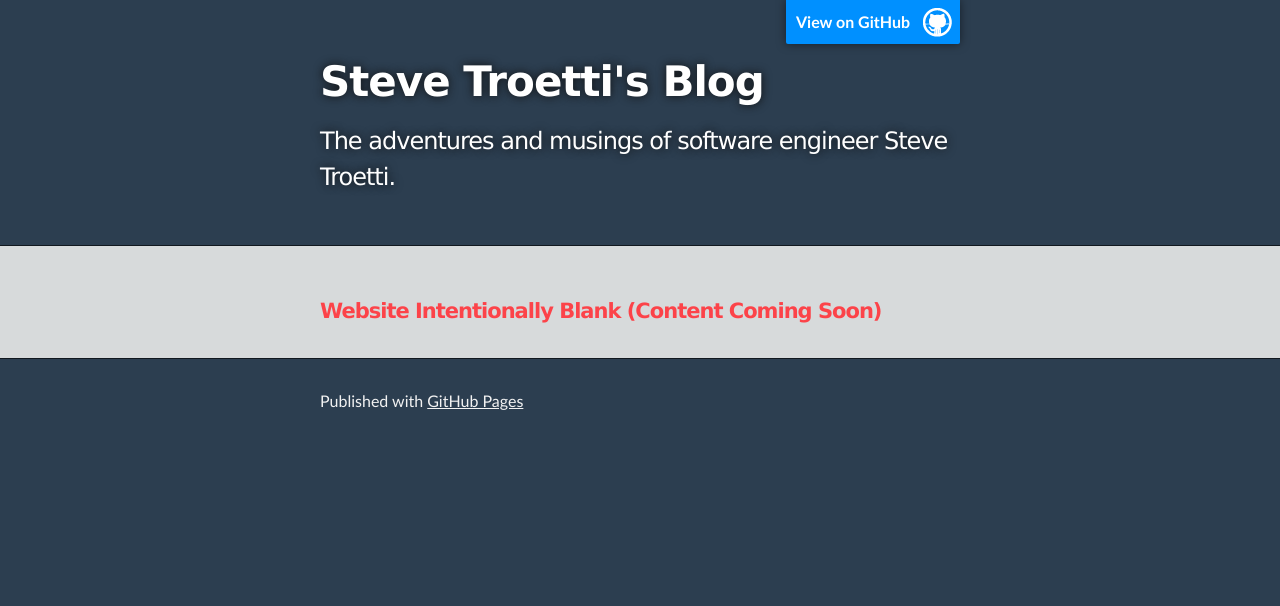
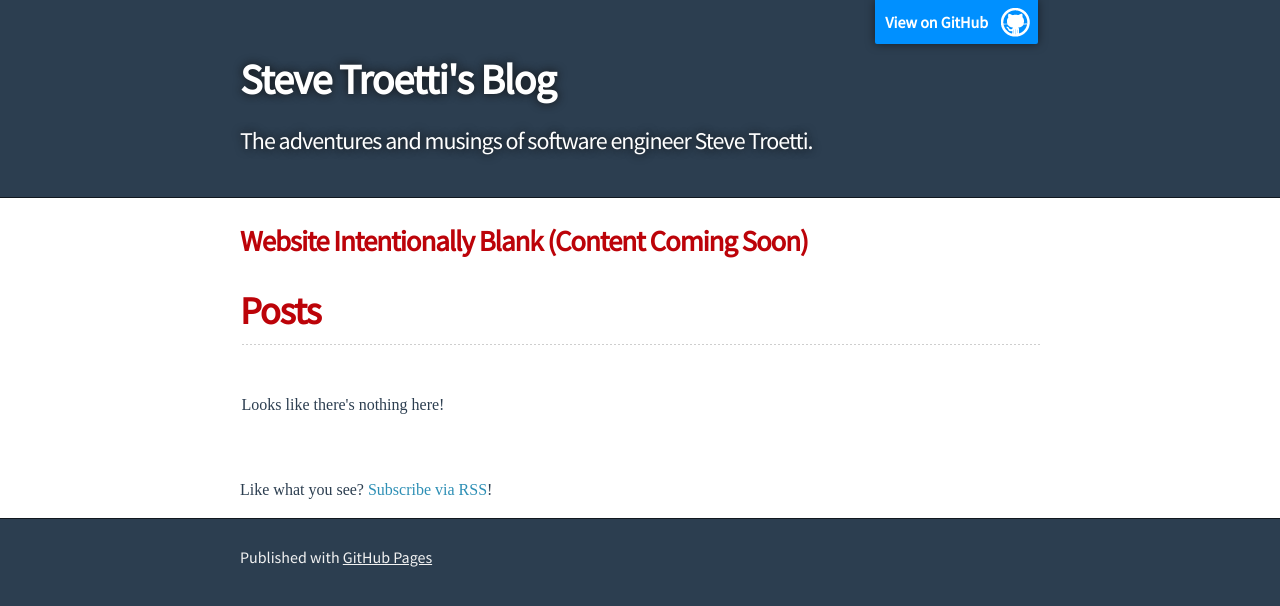
Before and after one commit to SteveXCIV/stevexciv.github.io, a Jekyll site: the page built from index.md, in a window 1280 px wide. Shown: the top 606 px of the page. Built offline with Jekyll 4.4.1, drawn with Linux system fonts in a browser that asks for light colours; some web fonts are replaced.

Commit message:
Feature/theme (#2)
* Recolor headers

* Restyle links

* Customize header and body fonts

* Customize code blocks

* Tweak background color

* Split layout into includes

* Add Home page layout

* Add post layout

* Tidied up home page layout

* Add extra layout styles for posts

* Add page layout stub

* Change layouts to relative units

```diff
--- /dev/null
+++ b/_includes/footer.html
@@ -0,0 +1,8 @@
+<div id="footer_wrap" class="outer">
+  <footer class="inner">
+    {% if site.github.is_project_page %}
+    <p class="copyright">{{ site.title | default: site.github.repository_name }} maintained by <a href="{{ site.github.owner_url }}">{{ site.github.owner_name }}</a></p>
+    {% endif %}
+    <p>Published with <a href="https://pages.github.com">GitHub Pages</a></p>
+  </footer>
+</div>
--- /dev/null
+++ b/_includes/head.html
@@ -0,0 +1,10 @@
+<head>
+  <meta charset='utf-8'>
+  <meta http-equiv="X-UA-Compatible" content="chrome=1">
+  <meta name="viewport" content="width=device-width,maximum-scale=2">
+  <meta name="description" content="{{ site.title | default: site.github.repository_name }} : {{ site.description | default: site.github.project_tagline }}">
+
+  <title>{{ page.title | default: site.title }}</title>
+
+  <link rel="stylesheet" type="text/css" media="screen" href="{{ '/assets/css/style.css?v=' | append: site.github.build_revision | relative_url }}"> {% seo %}
+</head>
--- /dev/null
+++ b/_includes/header.html
@@ -0,0 +1,14 @@
+<!-- HEADER -->
+<div id="header_wrap" class="outer">
+  <header class="inner">
+    <a id="forkme_banner" href="{{ site.github.repository_url }}">View on GitHub</a>
+
+    <h1 id="project_title">{{ site.title | default: site.github.repository_name }}</h1>
+    <h2 id="project_tagline">{{ site.description | default: site.github.project_tagline }}</h2> {% if site.show_downloads %}
+    <section id="downloads">
+      <a class="zip_download_link" href="{{ site.github.zip_url }}">Download this project as a .zip file</a>
+      <a class="tar_download_link" href="{{ site.github.tar_url }}">Download this project as a tar.gz file</a>
+    </section>
+    {% endif %}
+  </header>
+</div>
--- a/_layouts/default.html
+++ b/_layouts/default.html
@@ -1,62 +1,22 @@
 <!DOCTYPE html>
-<html lang="{{ site.lang | default: "en-US" }}">
+<html lang="{{ site.lang | default: " en-US " }}">
 
-  <head>
-    <meta charset='utf-8'>
-    <meta http-equiv="X-UA-Compatible" content="chrome=1">
-    <meta name="viewport" content="width=device-width,maximum-scale=2">
-    <meta name="description" content="{{ site.title | default: site.github.repository_name }} : {{ site.description | default: site.github.project_tagline }}">
+{% include head.html %}
 
-    <link rel="stylesheet" type="text/css" media="screen" href="{{ '/assets/css/style.css?v=' | append: site.github.build_revision | relative_url }}">
+<body>
 
-{% seo %}
-  </head>
+  {% include header.html %}
 
-  <body>
+  <div id="main_content_wrap" class="outer">
+    <section id="main_content" class="inner">
+      {{ content }}
+    </section>
+  </div>
 
-    <!-- HEADER -->
-    <div id="header_wrap" class="outer">
-        <header class="inner">
-          <a id="forkme_banner" href="{{ site.github.repository_url }}">View on GitHub</a>
+  {% include footer.html %}
 
-          <h1 id="project_title">{{ site.title | default: site.github.repository_name }}</h1>
-          <h2 id="project_tagline">{{ site.description | default: site.github.project_tagline }}</h2>
+  {% include ga.html %}
 
-          {% if site.show_downloads %}
-            <section id="downloads">
-              <a class="zip_download_link" href="{{ site.github.zip_url }}">Download this project as a .zip file</a>
-              <a class="tar_download_link" href="{{ site.github.tar_url }}">Download this project as a tar.gz file</a>
-            </section>
-          {% endif %}
-        </header>
-    </div>
+</body>
 
-    <!-- MAIN CONTENT -->
-    <div id="main_content_wrap" class="outer">
-      <section id="main_content" class="inner">
-        {{ content }}
-      </section>
-    </div>
-
-    <!-- FOOTER  -->
-    <div id="footer_wrap" class="outer">
-      <footer class="inner">
-        {% if site.github.is_project_page %}
-        <p class="copyright">{{ site.title | default: site.github.repository_name }} maintained by <a href="{{ site.github.owner_url }}">{{ site.github.owner_name }}</a></p>
-        {% endif %}
-        <p>Published with <a href="https://pages.github.com">GitHub Pages</a></p>
-      </footer>
-    </div>
-
-    {% if site.google_analytics %}
-      <script type="text/javascript">
-        (function(i,s,o,g,r,a,m){i['GoogleAnalyticsObject']=r;i[r]=i[r]||function(){
-        (i[r].q=i[r].q||[]).push(arguments)},i[r].l=1*new Date();a=s.createElement(o),
-        m=s.getElementsByTagName(o)[0];a.async=1;a.src=g;m.parentNode.insertBefore(a,m)
-        })(window,document,'script','//www.google-analytics.com/analytics.js','ga');
-        ga('create', '{{ site.google_analytics }}', 'auto');
-        ga('send', 'pageview');
-      </script>
-    {% endif %}
-  </body>
 </html>
--- /dev/null
+++ b/_layouts/home.html
@@ -0,0 +1,28 @@
+---
+layout: default
+---
+
+{{ content }}
+
+<h2 class="section-title">Posts</h2>
+
+<ul class="post-list">
+{% if site.posts.size == 0 %}
+    <li>
+        <p>
+            Looks like there's nothing here!
+        </p>
+    </li>
+{% endif %}
+{% for post in site.posts %}
+    <li>
+        <h3><a class="post-title" href="{{ post.url }}">{{ post.title }}</a></h3>
+        <p>
+            {{ post.excerpt | truncatewords: 64, "..." }}
+            <a href="{{ post.url }}"> read more.</a>
+        </p>
+    </li>
+{% endfor %}
+</ul>
+
+<span>Like what you see? <a href="{{ "/feed.xml" | relative_url }}">Subscribe via RSS</a>!</span>
--- /dev/null
+++ b/_layouts/page.html
@@ -0,0 +1,5 @@
+---
+layout: default
+---
+
+{{ content }}
--- /dev/null
+++ b/_sass/fonts.scss
@@ -0,0 +1,5 @@
+@import url('https://fonts.googleapis.com/css?family=Lusitana|Roboto+Mono|Source+Sans+Pro');
+
+$header-font: 'Source Sans Pro', sans-serif;
+$body-font: 'Lusitana', serif;
+$code-font: 'Roboto Mono', monospace;
--- a/_sass/full-width.scss
+++ b/_sass/full-width.scss
@@ -8,8 +8,8 @@ Full-Width Styles
 
 .inner {
   position: relative;
-  max-width: 640px;
-  padding: 20px 10px;
+  max-width: $content-max-width;
+  padding: 1em 0.6em;
   margin: 0 auto;
 }
 
@@ -22,6 +22,7 @@ Full-Width Styles
   padding: 10px 50px 10px 10px;
   color: #fff;
   background: url('../images/blacktocat.png') #0090ff no-repeat 95% 50%;
+  font-family: $header-font;
   font-weight: 700;
   box-shadow: 0 0 10px rgba(0,0,0,.5);
   border-bottom-left-radius: 2px;
@@ -33,7 +34,7 @@ Full-Width Styles
 }
 
 #header_wrap .inner {
-  padding: 50px 10px 30px 10px;
+  padding: 3em 0.5em 1em 0.5em;
 }
 
 #project_title {
@@ -98,5 +99,5 @@ Full-Width Styles
 }
 
 #main_content {
-  padding-top: 40px;
+  padding-top: 0.5em;
 }
--- a/_sass/layout.scss
+++ b/_sass/layout.scss
@@ -6,45 +6,49 @@ body {
   box-sizing: border-box;
   color: $color;
   background: $body-background-color;
-  font-size: 16px;
-  font-family: 'Myriad Pro', Calibri, Helvetica, Arial, sans-serif;
+  font-size: $base-font-size;
+  font-family: $body-font;
   line-height: 1.5;
   -webkit-font-smoothing: antialiased;
 }
 
 h1, h2, h3, h4, h5, h6 {
-  margin: 10px 0;
+  margin: 0.5em 0;
   font-weight: 700;
   color: $header-color;
-  font-family: 'Lucida Grande', 'Calibri', Helvetica, Arial, sans-serif;
+  font-family: $header-font;
   letter-spacing: -1px;
 }
 
 h1 {
-  font-size: 36px;
+  font-size: 2.4em;
   font-weight: 700;
 }
 
 h2 {
-  padding-bottom: 10px;
-  font-size: 32px;
+  padding-bottom: 0.4em;
+  font-size: 2.2em;
   background: url('../images/bg_hr.png') repeat-x bottom;
 }
 
+.section-title {
+    font-size: 2.4em;
+}
+
 h3 {
-  font-size: 24px;
+  font-size: 2em;
 }
 
 h4 {
-  font-size: 21px;
+  font-size: 1.8em;
 }
 
 h5 {
-  font-size: 18px;
+  font-size: 1.6em;
 }
 
 h6 {
-  font-size: 16px;
+  font-size: 1.4em;
 }
 
 p {
@@ -53,6 +57,7 @@ p {
 
 footer p {
   color: #f2f2f2;
+  font-family: $header-font;
 }
 
 a {
@@ -74,12 +79,19 @@ a {
 
 a:hover, a:focus {
   text-decoration: underline;
-  font-weight:bold;
+}
+
+a.post-title {
+    color: $header-color;
 }
 
 footer a {
   color: #F2F2F2;
   text-decoration: underline;
+}
+
+small {
+    font-size: 90%;
 }
 
 em, cite {
@@ -118,8 +130,7 @@ pre, code {
   color: #222;
   background-color: #fff;
 
-  font-family: Monaco, "Bitstream Vera Sans Mono", "Lucida Console", Terminal, monospace;
-  font-size: 14px;
+  font-family: $code-font;
 
   border-radius: 2px;
   -moz-border-radius: 2px;
@@ -127,15 +138,13 @@ pre, code {
 }
 
 pre {
-  padding: 10px;
-  box-shadow: 0 0 10px rgba(0,0,0,.1);
+  padding: 0.5em;
+  box-shadow: 0 0 5px rgba(0,0,0,.1);
   overflow: auto;
 }
 
 code {
-  padding: 3px;
-  margin: 0 3px;
-  box-shadow: 0 0 10px rgba(0,0,0,.1);
+  box-shadow: 0 0 5px rgba(0,0,0,.1);
 }
 
 pre code {
@@ -145,26 +154,42 @@ pre code {
 
 blockquote {
   color: #666;
-  margin-bottom: 20px;
-  padding: 0 0 0 20px;
+  margin-bottom: 1em;
+  padding: 0 0 0 1em;
   border-left: 3px solid #bbb;
 }
 
 
 ul, ol, dl {
-  margin-bottom: 15px
+  margin-bottom: 0.9em;
 }
 
 ul {
   list-style-position: inside;
   list-style: disc;
-  padding-left: 20px;
+  padding-left: 1em;
+}
+
+ul.post-list {
+    list-style: none;
+    padding: 0px;
+}
+
+.post-list > li {
+    display: block;
+    padding: 0.5em 0.1em;
+    padding-bottom: 2em;
+    background: url('../images/bg_hr.png') repeat-x bottom;
+}
+
+.post-list > li:last-child {
+    background: none;
 }
 
 ol {
   list-style-position: inside;
   list-style: decimal;
-  padding-left: 20px;
+  padding-left: 1em;
 }
 
 dl dt {
@@ -172,12 +197,12 @@ dl dt {
 }
 
 dl dd {
-  padding-left: 20px;
+  padding-left: 1em;
   font-style: italic;
 }
 
 dl p {
-  padding-left: 20px;
+  padding-left: 1em;
   font-style: italic;
 }
 
@@ -190,12 +215,12 @@ hr {
 
 table {
   border: 1px solid #373737;
-  margin-bottom: 20px;
+  margin-bottom: 1em;
   text-align: left;
  }
 
 th {
-  font-family: 'Lucida Grande', 'Helvetica Neue', Helvetica, Arial, sans-serif;
+  font-family: $header-font;
   padding: 10px;
   background: #373737;
   color: #fff;
@@ -208,5 +233,5 @@ td {
 
 form {
   background: #f2f2f2;
-  padding: 20px;
+  padding: 1em;
 }
--- a/_sass/rouge-github.scss
+++ /dev/null
@@ -1,209 +0,0 @@
-.highlight table td { padding: 5px; }
-.highlight table pre { margin: 0; }
-.highlight .cm {
-  color: #777772;
-  font-style: italic;
-}
-.highlight .cp {
-  color: #797676;
-  font-weight: bold;
-}
-.highlight .c1 {
-  color: #777772;
-  font-style: italic;
-}
-.highlight .cs {
-  color: #797676;
-  font-weight: bold;
-  font-style: italic;
-}
-.highlight .c, .highlight .cd {
-  color: #777772;
-  font-style: italic;
-}
-.highlight .err {
-  color: #a61717;
-  background-color: #e3d2d2;
-}
-.highlight .gd {
-  color: #000000;
-  background-color: #ffdddd;
-}
-.highlight .ge {
-  color: #000000;
-  font-style: italic;
-}
-.highlight .gr {
-  color: #aa0000;
-}
-.highlight .gh {
-  color: #797676;
-}
-.highlight .gi {
-  color: #000000;
-  background-color: #ddffdd;
-}
-.highlight .go {
-  color: #888888;
-}
-.highlight .gp {
-  color: #555555;
-}
-.highlight .gs {
-  font-weight: bold;
-}
-.highlight .gu {
-  color: #aaaaaa;
-}
-.highlight .gt {
-  color: #aa0000;
-}
-.highlight .kc {
-  color: #000000;
-  font-weight: bold;
-}
-.highlight .kd {
-  color: #000000;
-  font-weight: bold;
-}
-.highlight .kn {
-  color: #000000;
-  font-weight: bold;
-}
-.highlight .kp {
-  color: #000000;
-  font-weight: bold;
-}
-.highlight .kr {
-  color: #000000;
-  font-weight: bold;
-}
-.highlight .kt {
-  color: #445588;
-  font-weight: bold;
-}
-.highlight .k, .highlight .kv {
-  color: #000000;
-  font-weight: bold;
-}
-.highlight .mf {
-  color: #009999;
-}
-.highlight .mh {
-  color: #009999;
-}
-.highlight .il {
-  color: #009999;
-}
-.highlight .mi {
-  color: #009999;
-}
-.highlight .mo {
-  color: #009999;
-}
-.highlight .m, .highlight .mb, .highlight .mx {
-  color: #009999;
-}
-.highlight .sb {
-  color: #d14;
-}
-.highlight .sc {
-  color: #d14;
-}
-.highlight .sd {
-  color: #d14;
-}
-.highlight .s2 {
-  color: #d14;
-}
-.highlight .se {
-  color: #d14;
-}
-.highlight .sh {
-  color: #d14;
-}
-.highlight .si {
-  color: #d14;
-}
-.highlight .sx {
-  color: #d14;
-}
-.highlight .sr {
-  color: #009926;
-}
-.highlight .s1 {
-  color: #d14;
-}
-.highlight .ss {
-  color: #990073;
-}
-.highlight .s {
-  color: #d14;
-}
-.highlight .na {
-  color: #008080;
-}
-.highlight .bp {
-  color: #797676;
-}
-.highlight .nb {
-  color: #0086B3;
-}
-.highlight .nc {
-  color: #445588;
-  font-weight: bold;
-}
-.highlight .no {
-  color: #008080;
-}
-.highlight .nd {
-  color: #3c5d5d;
-  font-weight: bold;
-}
-.highlight .ni {
-  color: #800080;
-}
-.highlight .ne {
-  color: #990000;
-  font-weight: bold;
-}
-.highlight .nf {
-  color: #990000;
-  font-weight: bold;
-}
-.highlight .nl {
-  color: #990000;
-  font-weight: bold;
-}
-.highlight .nn {
-  color: #555555;
-}
-.highlight .nt {
-  color: #000080;
-}
-.highlight .vc {
-  color: #008080;
-}
-.highlight .vg {
-  color: #008080;
-}
-.highlight .vi {
-  color: #008080;
-}
-.highlight .nv {
-  color: #008080;
-}
-.highlight .ow {
-  color: #000000;
-  font-weight: bold;
-}
-.highlight .o {
-  color: #000000;
-  font-weight: bold;
-}
-.highlight .w {
-  color: #bbbbbb;
-}
-.highlight {
-  background-color: #f8f8f8;
-}
--- /dev/null
+++ b/_sass/rouge-solarized.scss
@@ -0,0 +1,77 @@
+.highlight table td { padding: 5px; }
+.highlight table pre { margin: 0; }
+.highlight, .highlight .w {
+  color: #586e75;
+}
+.highlight .err {
+  color: #002b36;
+  background-color: #dc322f;
+}
+.highlight .c, .highlight .cd, .highlight .cm, .highlight .c1, .highlight .cs {
+  color: #657b83;
+}
+.highlight .cp {
+  color: #b58900;
+}
+.highlight .nt {
+  color: #b58900;
+}
+.highlight .o, .highlight .ow {
+  color: #93a1a1;
+}
+.highlight .p, .highlight .pi {
+  color: #93a1a1;
+}
+.highlight .gi {
+  color: #859900;
+}
+.highlight .gd {
+  color: #dc322f;
+}
+.highlight .gh {
+  color: #268bd2;
+  background-color: #002b36;
+  font-weight: bold;
+}
+.highlight .k, .highlight .kn, .highlight .kp, .highlight .kr, .highlight .kv {
+  color: #6c71c4;
+}
+.highlight .kc {
+  color: #cb4b16;
+}
+.highlight .kt {
+  color: #cb4b16;
+}
+.highlight .kd {
+  color: #cb4b16;
+}
+.highlight .s, .highlight .sb, .highlight .sc, .highlight .sd, .highlight .s2, .highlight .sh, .highlight .sx, .highlight .s1 {
+  color: #859900;
+}
+.highlight .sr {
+  color: #2aa198;
+}
+.highlight .si {
+  color: #d33682;
+}
+.highlight .se {
+  color: #d33682;
+}
+.highlight .nn {
+  color: #b58900;
+}
+.highlight .nc {
+  color: #b58900;
+}
+.highlight .no {
+  color: #b58900;
+}
+.highlight .na {
+  color: #268bd2;
+}
+.highlight .m, .highlight .mf, .highlight .mh, .highlight .mi, .highlight .il, .highlight .mo, .highlight .mb, .highlight .mx {
+  color: #859900;
+}
+.highlight .ss {
+  color: #859900;
+}
--- a/_sass/theme.scss
+++ b/_sass/theme.scss
@@ -1,5 +1,6 @@
 @import "variables";
-@import "rouge-github";
+@import "fonts";
+@import "rouge-solarized";
 @import "reset";
 @import "layout";
 @import "full-width";
--- a/_sass/variables.scss
+++ b/_sass/variables.scss
@@ -1,6 +1,9 @@
-$background-color:      #d7dadb;
+$background-color:      lighten(#d7dadb, 15%);
 $color:                 #2c3e50;
 $body-background-color:  $color;
 $body-border-color:     darken($body-background-color, 15%);
-$header-color:          #fc4349;
-$accent-color:          #6dbcdb;
+$header-color:          darken(#fc4349, 25%);
+$accent-color:          darken(#6dbcdb, 20%);
+
+$base-font-size: 16px;
+$content-max-width: 800px;
```
Also changed, not shown: _includes/ga.html (added, +17 -0 lines), _layouts/post.html (added, +13 -0 lines), index.md (+1 -1 lines).
